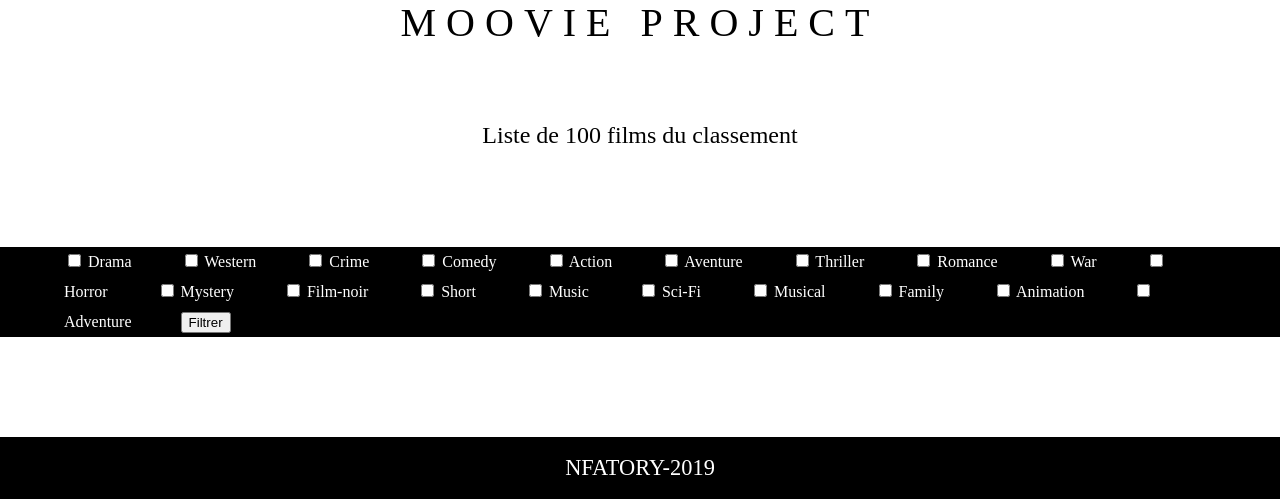
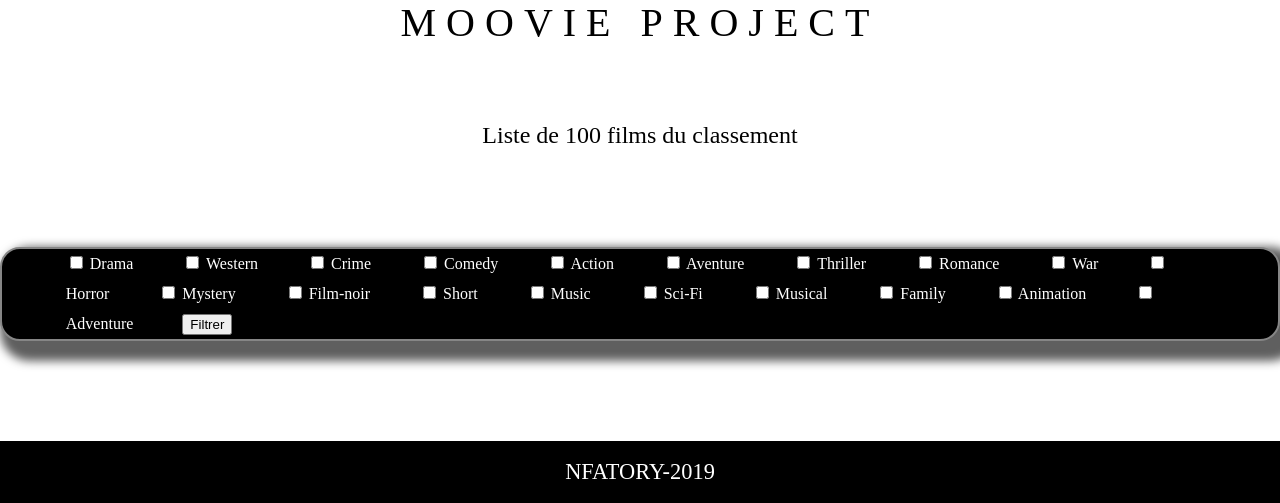
Before and after one commit to Nifooo/MoovieProject, a PHP site: page / in a window 1280 px wide. Shown: the part 756-1259 px from the top of the page. Run offline with PHP 8.4, Linux system fonts and the light colour scheme; data that the repository does not hold is empty; a stand-in replaces the project's code that opens the database connection.

Commit message:
Style du checkbox

```diff
--- a/asset/css/style.css
+++ b/asset/css/style.css
@@ -60,6 +60,9 @@ h1 {
     background-color: #000000;
     color: white;
     margin: 100px 0;
+    border-radius: 20px;
+    border: 2px solid #868686;
+    box-shadow: #5f5f5f 10px 10px 10px 10px;
 }
 
 #check label {
```
